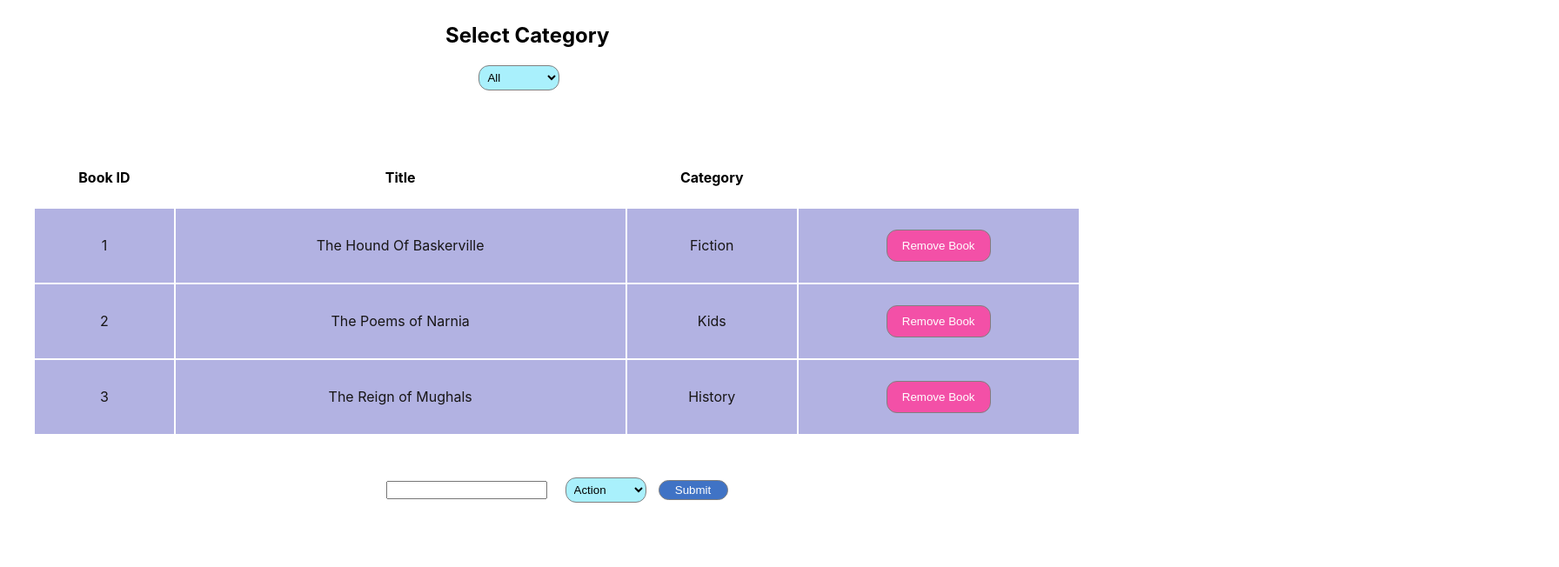
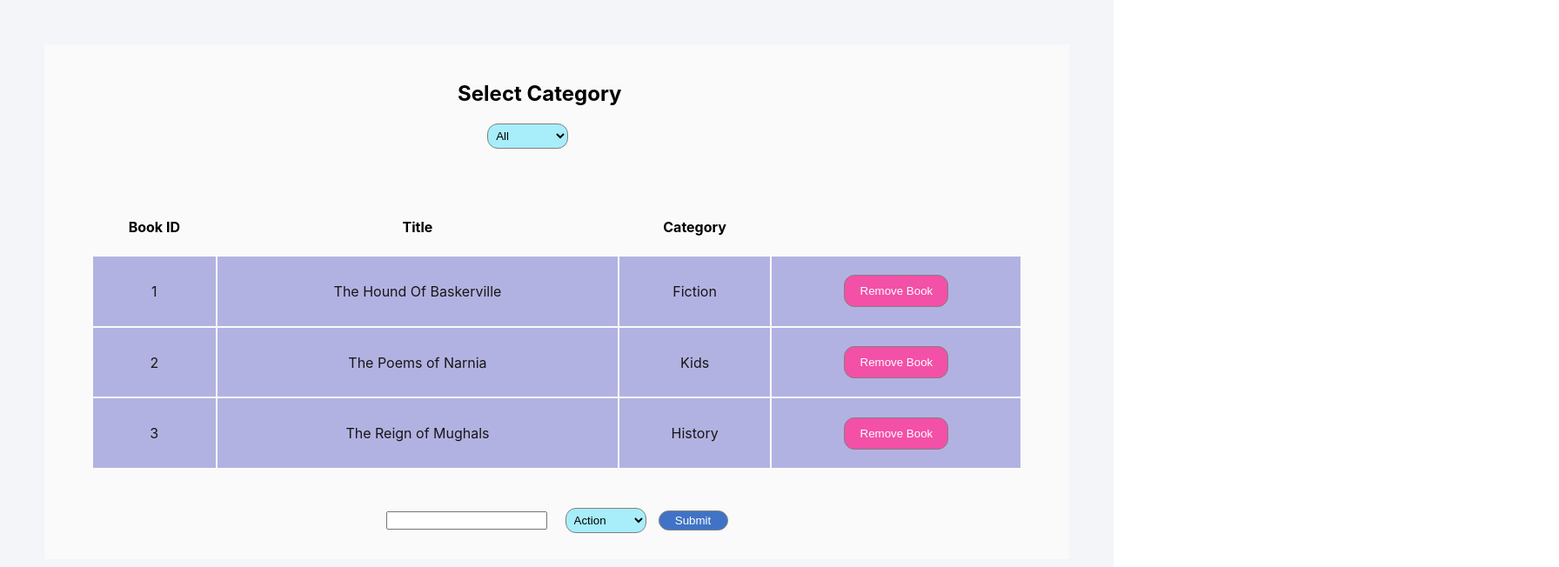
Before and after one commit to Abhigyan001/Bookstore_redux, a React (Create React App) app: page / in a window 1280 px wide. Shown: the top 652 px of the page at 87% size, 1792 px wide, since content can reach past the window. Built offline with nearby package versions, Linux system fonts and the light colour scheme.

Commit message:
Configure app and container background

```diff
--- a/src/components/App.js
+++ b/src/components/App.js
@@ -5,8 +5,12 @@ import BooksForm from '../containers/BooksForm';
 function App() {
   return (
     <div className="App">
-      <BooksList />
-      <BooksForm />
+      <div className="app-bg">
+        <div className="container">
+          <BooksList />
+          <BooksForm />
+        </div>
+      </div>
     </div>
   );
 }
--- a/src/index.css
+++ b/src/index.css
@@ -91,3 +91,14 @@ button {
   margin: 2% 40%;
   width: 100%;
 }
+
+.app-bg {
+  background-color: #F4F5F9;
+  padding: 4%;
+  height: 100vh;
+}
+
+.container {
+  background-color: #FAFAFA;
+  padding: 1.2em;
+}
```
Also changed, not shown: 1 other file (tests, documents, lock files or other folders).
